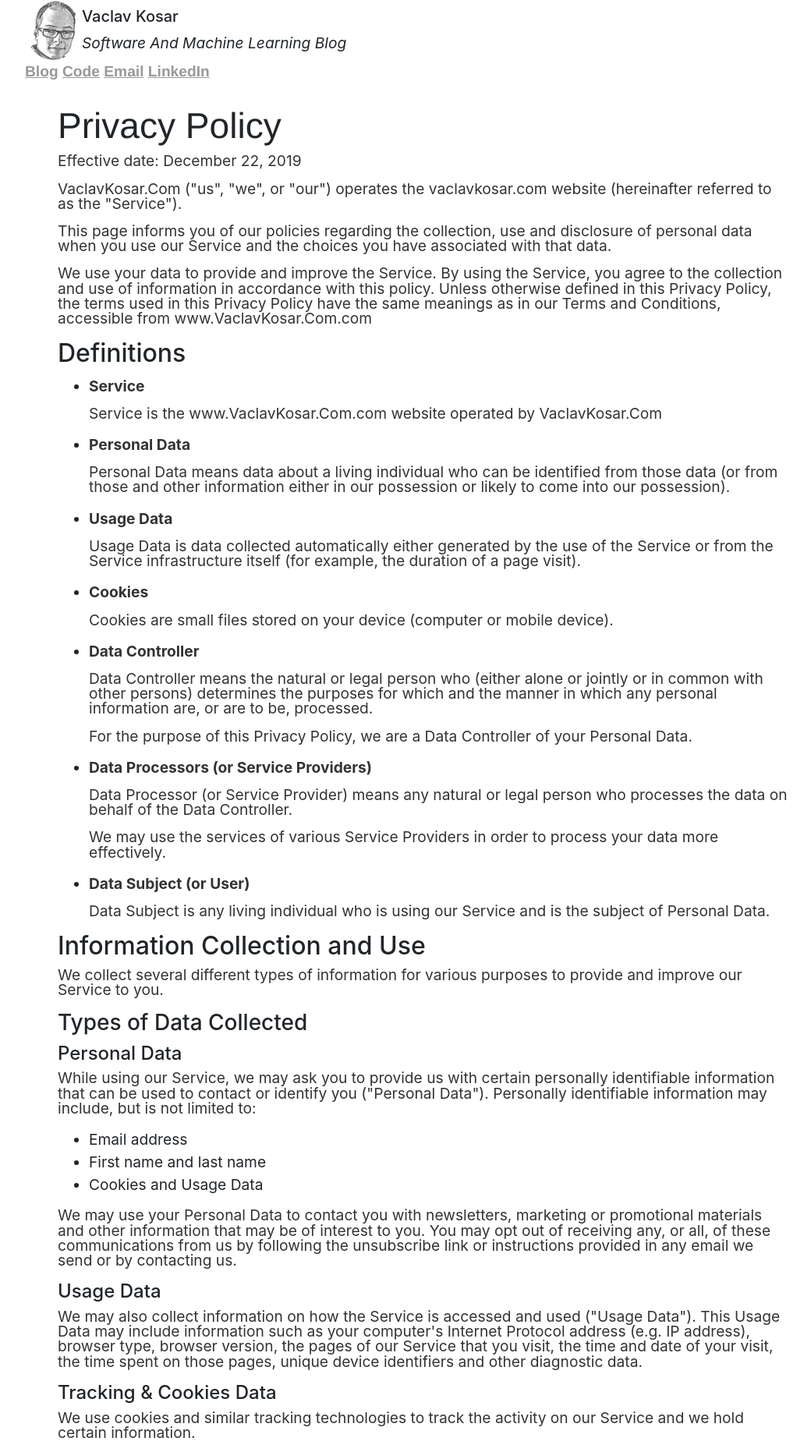
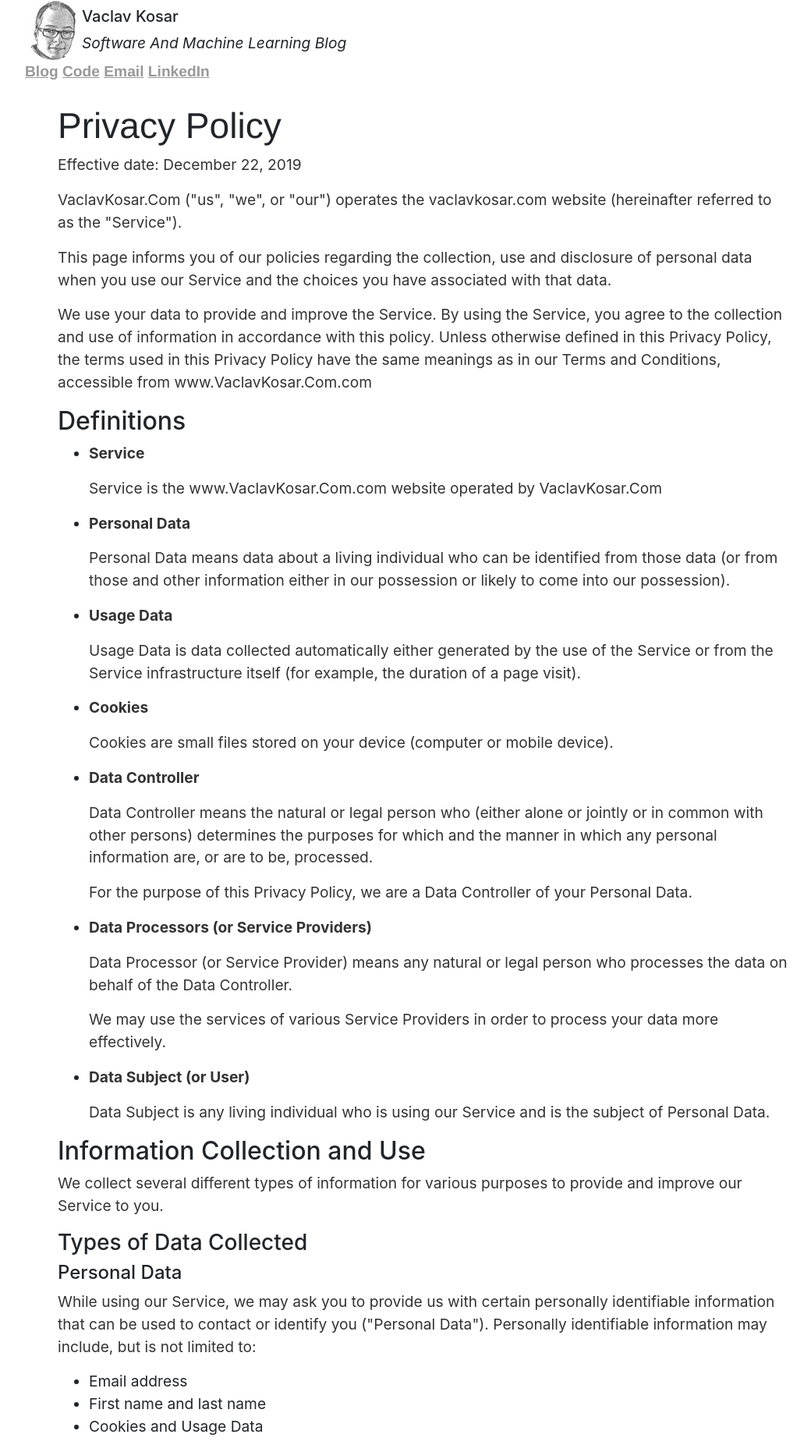
Before and after one commit to vackosar/vackosar.github.io, a Jekyll site: the page built from privacy-policy.md, in a window 1280 px wide. Shown: the top 1862 px of the page at 78% size, without its empty margins (96-1136 px from the left). Built offline with Jekyll 4.4.1, drawn with Linux system fonts in a browser that asks for light colours; nearby versions of some CDN libraries; library files that are not in the unit come from our copies.

Commit message:
increase line height

```diff
--- a/css/main.css
+++ b/css/main.css
@@ -24,7 +24,6 @@
     font-family:'Helvetica', 'Arial', 'Sans-Serif';
 }
 p {
-    line-height: 1em;
     color: #333;
 }
 footer {
```
